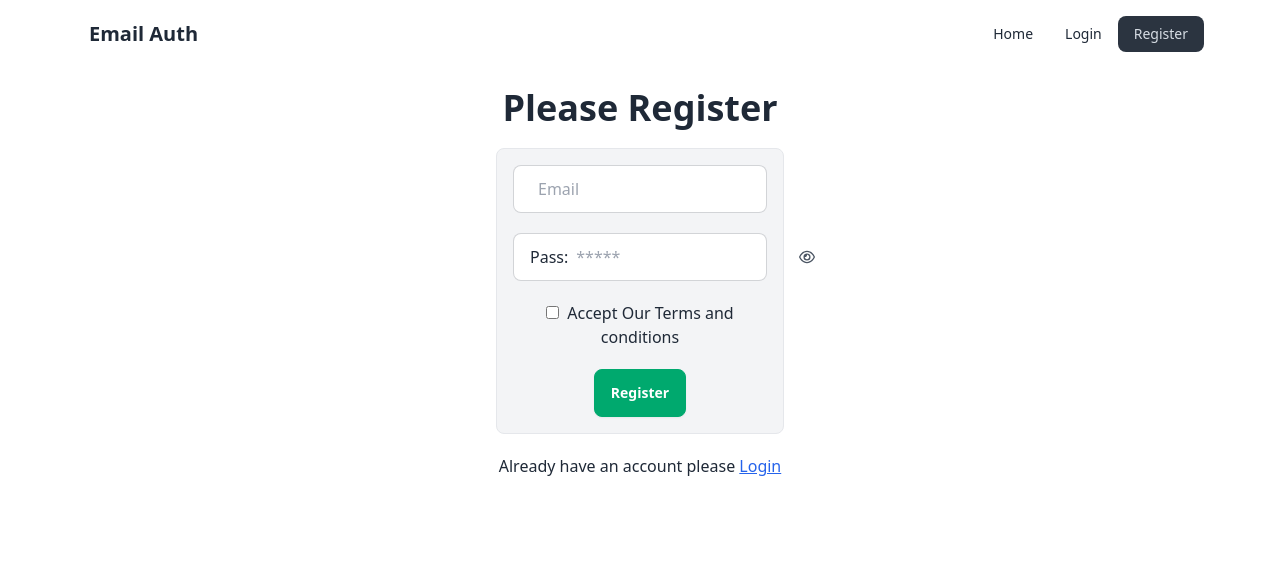
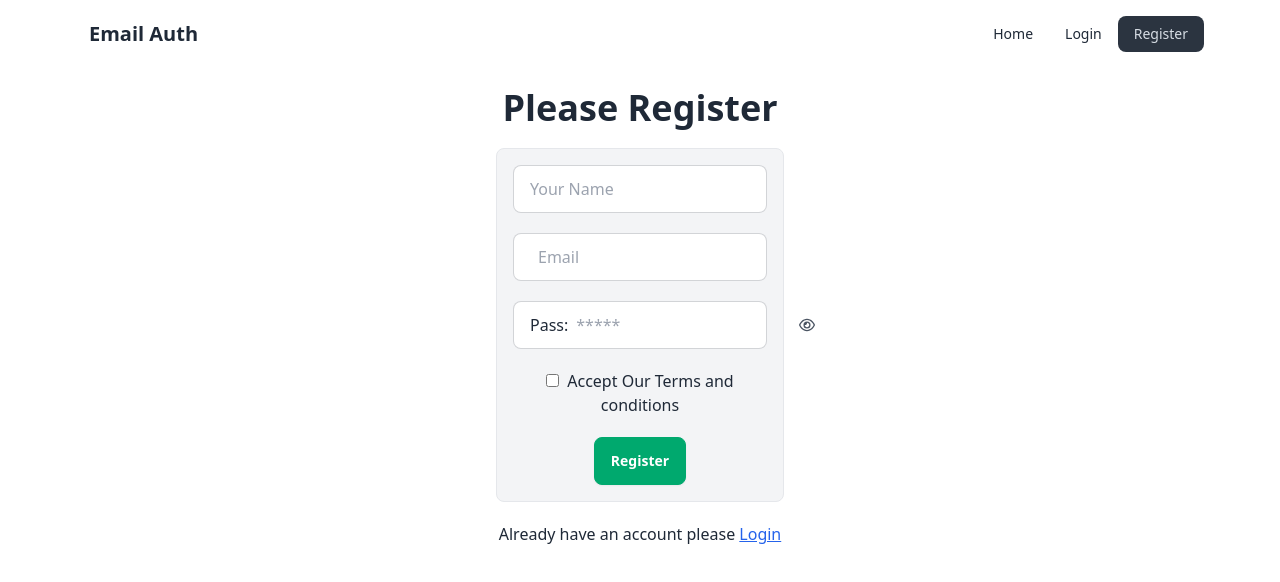
Before and after one commit to joysaha023/email-password-authentication-form, a React (Vite) app: page /register in a window 1280 px wide. Shown: the top 582 px of the page. Built offline with nearby package versions, Linux system fonts and the light colour scheme.

Commit message:
profile update funciton create

```diff
--- a/src/Register/Register.jsx
+++ b/src/Register/Register.jsx
@@ -1,6 +1,6 @@
 import React, { useState } from "react";
 import auth from "../firebase/firebase.config";
-import { getAuth, createUserWithEmailAndPassword, sendEmailVerification } from "firebase/auth";
+import { getAuth, createUserWithEmailAndPassword, sendEmailVerification, updateProfile } from "firebase/auth";
 import { FaRegEye, FaRegEyeSlash } from "react-icons/fa6";
 import { Link } from "react-router-dom";
 
@@ -11,10 +11,11 @@ const Register = () => {
 
     const handleRegister = e => {
         e.preventDefault();
+        const name = e.target.name.value;
         const email = e.target.email.value;
         const password = e.target.password.value;
         const accepted = e.target.terms.checked;
-        console.log(email, password, accepted)
+        console.log(name, email, password, accepted)
 
         setErrorRegister('');
         setRegisterSuccess('');
@@ -42,6 +43,12 @@ const Register = () => {
             console.log(result.user);
             setRegisterSuccess("User created successfully");
 
+            updateProfile(result.user, {
+              displayName: name,
+            })
+            .then( () => console.log('Profile updated'))
+            .catch()
+
 
             sendEmailVerification(result.user)
             .then(() => {
@@ -60,6 +67,9 @@ const Register = () => {
     <div className="text-center my-5">
       <h2 className="text-4xl font-bold">Please Register</h2>
       <form onSubmit={handleRegister} className="w-1/4 mx-auto border p-4 rounded-lg bg-gray-100 space-y-5 my-5">
+        <label className="input input-bordered flex items-center gap-2">
+          <input type="text" name="name" className="grow" placeholder="Your Name" />
+        </label>
         <label className="input input-bordered flex items-center gap-2">
           <svg
             xmlns="http://www.w3.org/2000/svg"
```
